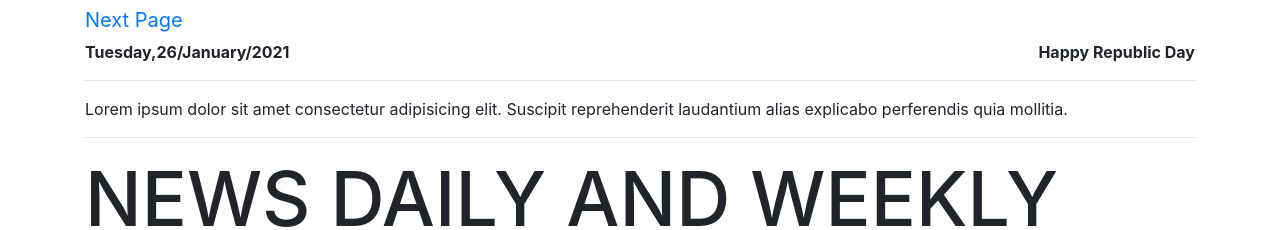
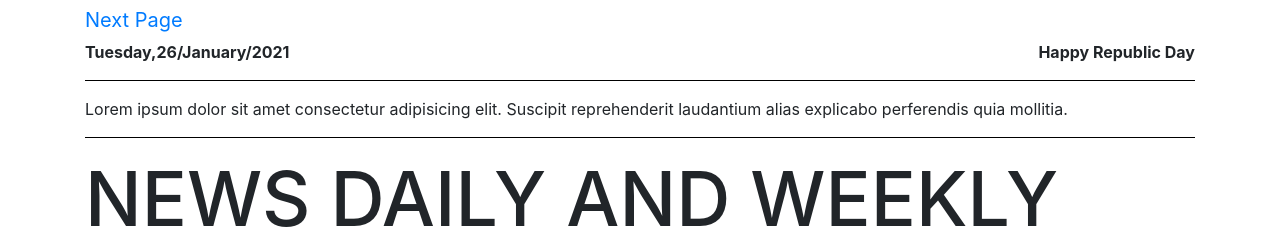
Before and after one commit to aniketdevarkar/newspaper, a plain HTML site: page index.html in a window 1280 px wide. Shown: the top 230 px of the page. Drawn offline with nearby package versions, Linux system fonts and the light colour scheme.

Commit message:
Update index.html

```diff
--- a/index.html
+++ b/index.html
@@ -20,6 +20,9 @@
       .tab {
         text-align: right;
       }
+        hr.new {
+        border-top: 1px solid black;
+      }
     </style>
   </head>
   <body>
@@ -40,10 +43,10 @@
       </div>
 
       <div>
-        <hr class="style" />
+        <hr class="new" />
         Lorem ipsum dolor sit amet consectetur adipisicing elit. Suscipit
         reprehenderit laudantium alias explicabo perferendis quia mollitia.
-        <hr class="style" />
+        <hr class="new" />
       </div>
 
       <h1>NEWS DAILY AND WEEKLY</h1>
@@ -149,7 +152,7 @@
         </div>
       </div>
       <div>
-        <hr />
+        <hr class="new"/>
 
         <div class="row">
           <div class="col-1 col-sm-2 col-md-3 col-lg-4 col-xl-6">
```
